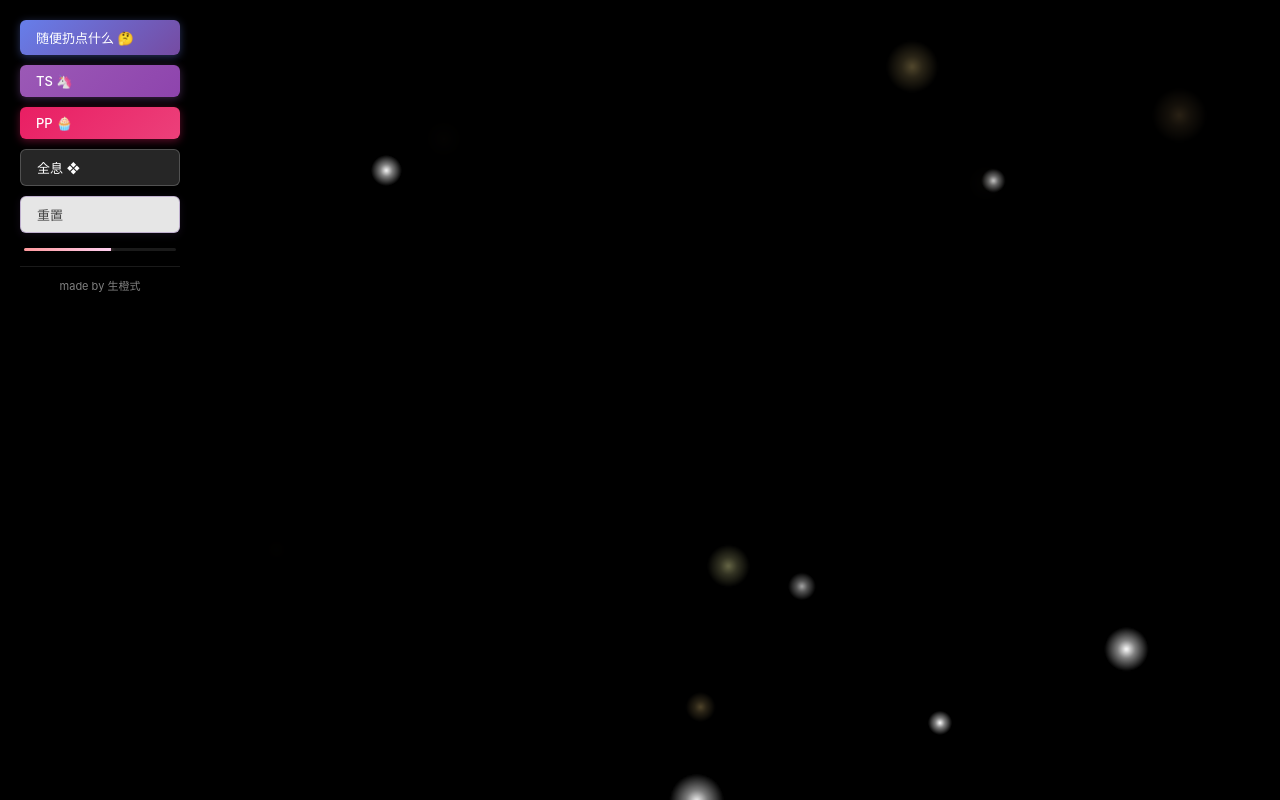
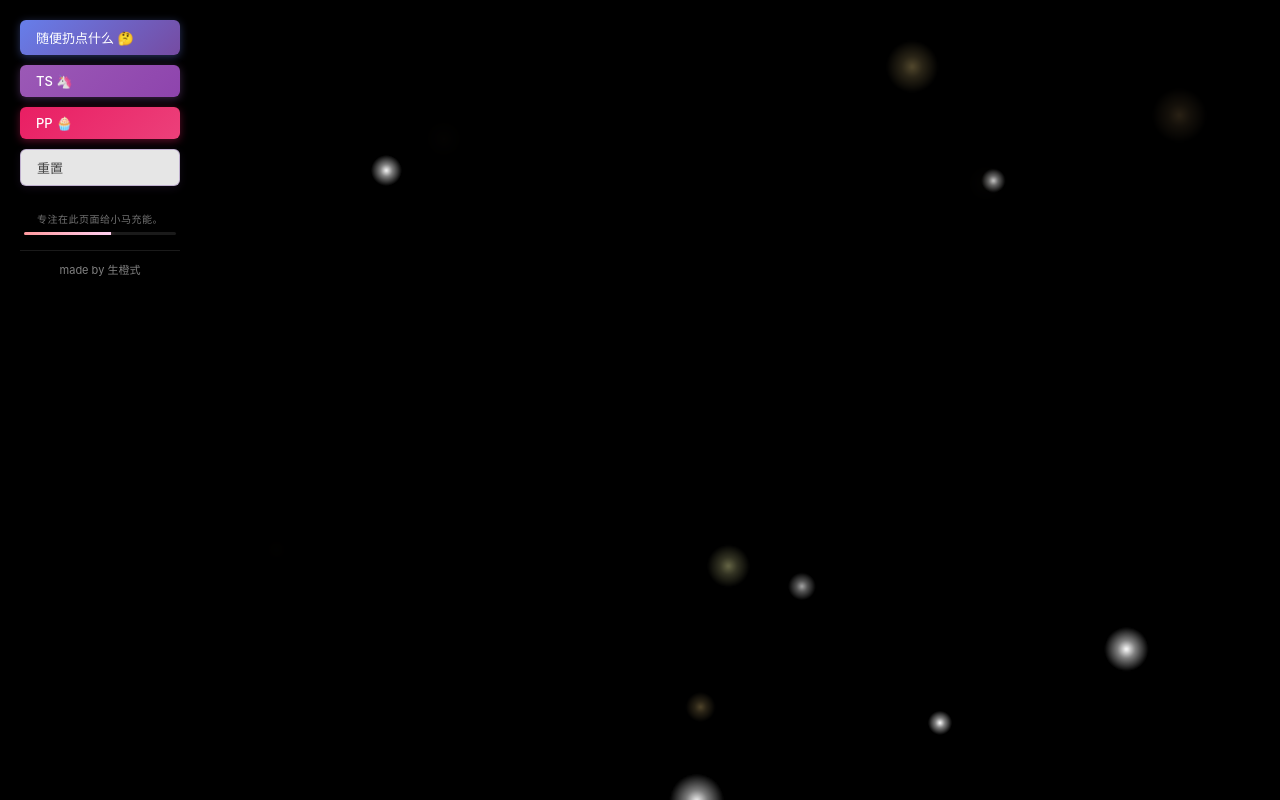
Before and after one commit to senwich/SenwichScene, a Vue app: page / in a window 1280 px wide. Built offline with nearby package versions, Linux system fonts and the light colour scheme.

Commit message:
release: can run

```diff
--- a/src/App.vue
+++ b/src/App.vue
@@ -1,16 +1,10 @@
 <script setup lang="ts">
-import { ref, watch } from "vue";
+import { watch } from "vue";
 import { useSplatViewer } from "./composables/useSplatViewer";
 import { usePonyCare } from "./composables/usePonyCare";
 
-const { container, fileInput, triggerFileSelect, handleFileSelect, resetView, loadTwilightSparkle, loadPinkiePie, updateEnergy, setViewMode } = useSplatViewer();
+const { container, fileInput, triggerFileSelect, handleFileSelect, resetView, loadTwilightSparkle, loadPinkiePie, updateEnergy } = useSplatViewer();
 const { energy } = usePonyCare();
-
-const isQuadMode = ref(false);
-const toggleViewMode = () => {
-  isQuadMode.value = !isQuadMode.value;
-  setViewMode(isQuadMode.value ? 'quad' : 'single');
-};
 
 // Connect energy system to viewer
 watch(energy, (newEnergy) => {
@@ -37,14 +31,12 @@ watch(energy, (newEnergy) => {
       <button class="pinkie-button" @click="loadPinkiePie">
         PP 🧁
       </button>
-      <button class="mode-button" @click="toggleViewMode">
-        {{ isQuadMode ? '单视图 ⏹️' : '全息 ❖' }}
-      </button>
       <button class="reset-button" @click="resetView()">
         重置
       </button>
 
       <div class="energy-indicator" title="Focus Energy">
+        <div class="energy-hint">专注在此页面给小马充能。</div>
         <div class="energy-bar">
           <div class="energy-fill" :style="{ width: (energy * 100) + '%' }"></div>
         </div>
@@ -133,15 +125,6 @@ watch(energy, (newEnergy) => {
   box-shadow: 0 4px 12px rgba(233, 30, 99, 0.6);
 }
 
-.mode-button {
-  background: rgba(255, 255, 255, 0.15);
-  border: 1px solid rgba(255, 255, 255, 0.2) !important;
-}
-
-.mode-button:hover {
-  background: rgba(255, 255, 255, 0.25);
-  transform: translateX(2px);
-}
 
 .reset-button {
   background: rgba(255, 255, 255, 0.9);
@@ -163,7 +146,16 @@ watch(energy, (newEnergy) => {
 
 .energy-indicator {
   padding: 0 4px;
-  margin-top: 5px;
+  margin-top: 15px;
+}
+
+.energy-hint {
+  font-size: 10px;
+  color: rgba(255, 255, 255, 0.45);
+  margin-bottom: 6px;
+  text-align: center;
+  font-family: -apple-system, BlinkMacSystemFont, 'Segoe UI', Roboto, sans-serif;
+  letter-spacing: 0.5px;
 }
 
 .energy-bar {
--- a/src/composables/usePonyCare.ts
+++ b/src/composables/usePonyCare.ts
@@ -5,8 +5,8 @@ export function usePonyCare() {
   const isVisible = ref(true);
 
   // Configuration
-  const GROWTH_TIME_SEC = 1 * 60; // 10 minutes to full
-  const DECAY_TIME_SEC = 2*60; // 12 hours to empty
+  const GROWTH_TIME_SEC = 1 * 60;
+  const DECAY_TIME_SEC = 0.1*60;
 
   const GROWTH_RATE = 1.0 / GROWTH_TIME_SEC;
   const DECAY_RATE = 1.0 / DECAY_TIME_SEC;
--- a/src/composables/useSplatViewer.ts
+++ b/src/composables/useSplatViewer.ts
@@ -38,10 +38,6 @@ export function useSplatViewer() {
     viewer.updateEnergy(energy);
   };
 
-  const setViewMode = (mode: 'quad' | 'single') => {
-    viewer.setViewMode(mode);
-  };
-
   onMounted(() => {
     if (container.value) {
       viewer.mount(container.value);
@@ -62,6 +58,5 @@ export function useSplatViewer() {
     loadTwilightSparkle,
     loadPinkiePie,
     updateEnergy,
-    setViewMode,
   };
 }
--- a/src/viewer/SplatViewer.ts
+++ b/src/viewer/SplatViewer.ts
@@ -658,9 +658,9 @@ export class SplatViewer {
     const camera = this.primaryView.camera;
     const offset = new THREE.Vector3().copy(camera.position).sub(this.orbitTarget);
 
-    // 1. Yaw (horizontal) around World Z
+    // 1. Yaw (horizontal) around World Y (vertical axis, turntable-style)
     // Note: dTheta is usually negative for drag-left
-    const quatYaw = new THREE.Quaternion().setFromAxisAngle(new THREE.Vector3(0, 0, 1), dTheta);
+    const quatYaw = new THREE.Quaternion().setFromAxisAngle(new THREE.Vector3(0, 1, 0), dTheta);
     offset.applyQuaternion(quatYaw);
     camera.up.applyQuaternion(quatYaw);
 
@@ -1269,9 +1269,11 @@ export class SplatViewer {
                  float weight = 1.0 - smoothstep(0.0, 0.4, relH);
 
                  // Only sway if energy/sway is present
-                 if (weight > 0.01) {
-                   float speed = 5.0;
-                   float amp = uSway * 0.15;
+                 if (weight > 0.01 && uSway > 0.001) {
+                   // Fixed speed for smooth sine wave (no phase jitter)
+                   float speed = 3.0;
+                   // Amplitude scales with energy
+                   float amp = uSway * 0.3;
 
                    // Sway motion
                    float wave = sin(uTime * speed + hVal * 2.0);
@@ -1325,8 +1327,9 @@ export class SplatViewer {
                  // Range: 0.3 (deep shadow) to 1.7 (bright spotlight)
                  float lightIntensity = 0.3 + 1.4 * smoothstep(-0.4, 0.4, cloudNoise);
 
-                 // Apply to diffuse color (base color)
-                 diffuseColor.rgb *= lightIntensity;
+                 // Apply to diffuse color, scaled by energy
+                 float cloudStrength = uEnergy;
+                 diffuseColor.rgb *= mix(1.0, lightIntensity, cloudStrength);
                `;
 
                shader.fragmentShader = shader.fragmentShader.replace('#include <color_fragment>', cloudLogic);
@@ -1458,10 +1461,10 @@ export class SplatViewer {
       this.model.scale.copy(this.baseScale);
 
       // Height: Drop down
-      // Z is Up. Drop by 0.5 units at 0 energy
-      const zOffset = -0.5 * (1 - energy);
+      // Y is Up. Drop by 0.5 units at 0 energy
+      const yOffset = -0.5 * (1 - energy);
       this.model.position.copy(this.basePosition);
-      this.model.position.z += zOffset;
+      this.model.position.y += yOffset;
     }
 
     // 5. Update Sway
```
